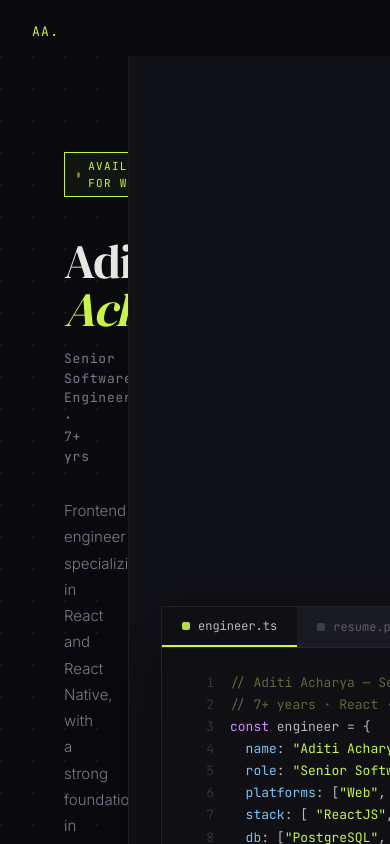
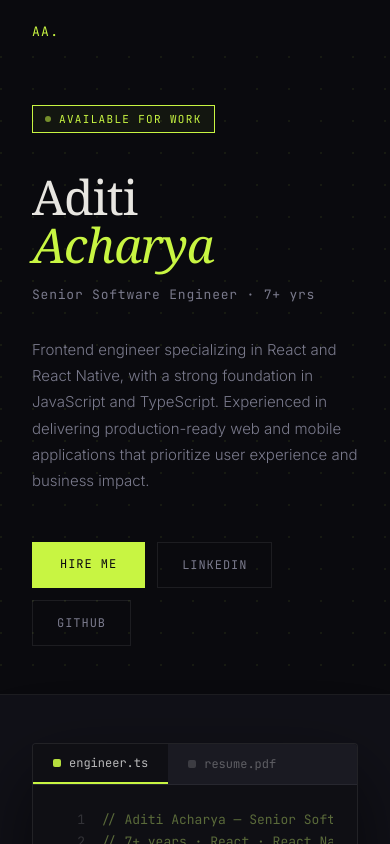
Before and after one commit to coder10101/portfolio-aditi, a React (Vite) app: page / in a window 390 px wide. Shown: the top 844 px of the page. Built offline with nearby package versions, Linux system fonts and the light colour scheme.

Commit message:
style: added tailwind classes

```diff
--- a/src/assets/styles/sectionLabel.css
+++ /dev/null
@@ -1,20 +0,0 @@
-.section-label {
-  display: flex;
-  align-items: baseline;
-  gap: 1.5rem;
-}
-
-.section-label__index {
-  font-family: "JetBrains Mono", monospace;
-  font-size: 11px;
-  letter-spacing: 0.12em;
-  color: var(--primary);
-}
-
-.section-label__title {
-  font-family: "DM Serif Display", serif;
-  font-size: clamp(2rem, 4vw, 3rem);
-  color: var(--foreground);
-  margin: 0;
-  line-height: 1;
-}
--- a/src/components/About/About.tsx
+++ b/src/components/About/About.tsx
@@ -5,11 +5,7 @@ export function About() {
   return (
     <section
       id="about"
-      style={{
-        minHeight: "100vh",
-        display: "grid",
-        gridTemplateColumns: "1fr 1fr",
-      }}
+      className="min-h-screen grid grid-cols-2 max-md:grid-cols-1"
     >
       <AboutSection />
       <CodeEditorSection />
--- a/src/components/About/AboutSection.tsx
+++ b/src/components/About/AboutSection.tsx
@@ -1,122 +1,47 @@
 export function AboutSection() {
   return (
-    <div
-      style={{
-        display: "flex",
-        flexDirection: "column",
-        justifyContent: "center",
-        padding: "6rem 4rem",
-        borderRight: "1px solid var(--border)",
-        position: "relative",
-        overflow: "hidden",
-      }}
-    >
+    <div className="relative flex flex-col justify-center px-16 py-24 border-r border-[var(--border)] overflow-hidden max-md:px-8 max-md:py-12 max-md:border-r-0 max-md:border-b">
+      {/* Dot grid background */}
       <div
+        className="absolute inset-0 pointer-events-none"
         style={{
-          position: "absolute",
-          inset: 0,
           backgroundImage:
             "radial-gradient(circle at 1px 1px, rgba(200,245,66,0.07) 1px, transparent 0)",
           backgroundSize: "32px 32px",
-          pointerEvents: "none",
         }}
       />
 
-      <div style={{ position: "relative", zIndex: 1 }}>
-        <div
-          style={{
-            display: "inline-flex",
-            alignItems: "center",
-            gap: "8px",
-            fontFamily: "'JetBrains Mono', monospace",
-            fontSize: "11px",
-            letterSpacing: "0.12em",
-            color: "var(--primary)",
-            marginBottom: "2.5rem",
-            padding: "5px 12px",
-            border: "1px solid var(--primary)",
-            background: "rgba(200,245,66,0.05)",
-          }}
-        >
-          <span
-            style={{
-              width: "6px",
-              height: "6px",
-              borderRadius: "50%",
-              background: "var(--primary)",
-              animation: "pulse 2s ease-in-out infinite",
-            }}
-          />
+      <div className="relative z-10">
+        {/* Badge */}
+        <div className="inline-flex items-center gap-2 font-mono text-[11px] tracking-[0.12em] text-[var(--primary)] mb-10 px-3 py-[5px] border border-[var(--primary)] bg-[rgba(200,245,66,0.05)]">
+          <span className="w-[6px] h-[6px] rounded-full bg-[var(--primary)] animate-pulse" />
           AVAILABLE FOR WORK
         </div>
 
-        <h1
-          style={{
-            fontFamily: "'DM Serif Display', serif",
-            fontSize: "clamp(3rem, 6vw, 5.5rem)",
-            lineHeight: 1,
-            letterSpacing: "-0.02em",
-            color: "var(--foreground)",
-            margin: "0 0 1rem",
-          }}
-        >
+        {/* Name */}
+        <h1 className="font-serif text-[clamp(3rem,6vw,5.5rem)] leading-none tracking-[-0.02em] text-[var(--foreground)] m-0 mb-4">
           Aditi <br />
-          <span style={{ fontStyle: "italic", color: "var(--primary)" }}>
-            Acharya
-          </span>
+          <span className="italic text-[var(--primary)]">Acharya</span>
         </h1>
 
-        <div
-          style={{
-            fontFamily: "'JetBrains Mono', monospace",
-            fontSize: "13px",
-            color: "var(--muted-foreground)",
-            letterSpacing: "0.06em",
-            marginBottom: "2rem",
-          }}
-        >
+        {/* Title */}
+        <div className="font-mono text-[13px] text-[var(--muted-foreground)] tracking-[0.06em] mb-8">
           Senior Software Engineer · 7+ yrs
         </div>
 
-        <p
-          style={{
-            fontFamily: "'Inter', sans-serif",
-            fontSize: "15px",
-            lineHeight: 1.75,
-            color: "var(--muted-foreground)",
-            fontWeight: 300,
-            margin: "0 0 3rem",
-            maxWidth: "420px",
-          }}
-        >
+        {/* Bio */}
+        <p className="font-sans text-[15px] leading-[1.75] text-[var(--muted-foreground)] font-light m-0 mb-12 max-w-[420px]">
           Frontend engineer specializing in React and React Native, with a
           strong foundation in JavaScript and TypeScript. Experienced in
           delivering production-ready web and mobile applications that
           prioritize user experience and business impact.
         </p>
 
-        <div style={{ display: "flex", gap: "0.75rem", flexWrap: "wrap" }}>
+        {/* CTAs */}
+        <div className="flex gap-3 flex-wrap">
           <a
             href="mailto:aditiacharya2@gmail.com"
-            style={{
-              fontFamily: "'JetBrains Mono', monospace",
-              fontSize: "12px",
-              letterSpacing: "0.08em",
-              color: "#0a0a0e",
-              background: "var(--primary)",
-              padding: "13px 28px",
-              textDecoration: "none",
-              transition: "transform 0.15s, box-shadow 0.15s",
-            }}
-            onMouseEnter={(e) => {
-              e.currentTarget.style.transform = "translateY(-2px)";
-              e.currentTarget.style.boxShadow =
-                "0 8px 24px rgba(200,245,66,0.25)";
-            }}
-            onMouseLeave={(e) => {
-              e.currentTarget.style.transform = "translateY(0)";
-              e.currentTarget.style.boxShadow = "none";
-            }}
+            className="font-mono text-[12px] tracking-[0.08em] text-[#0a0a0e] bg-[var(--primary)] px-7 py-[13px] no-underline transition-transform duration-150 hover:-translate-y-[2px] hover:shadow-[0_8px_24px_rgba(200,245,66,0.25)]"
           >
             HIRE ME
           </a>
@@ -133,24 +58,7 @@ export function AboutSection() {
               href={l.href}
               target="_blank"
               rel="noreferrer"
-              style={{
-                fontFamily: "'JetBrains Mono', monospace",
-                fontSize: "12px",
-                letterSpacing: "0.08em",
-                color: "var(--muted-foreground)",
-                border: "1px solid var(--border)",
-                padding: "13px 24px",
-                textDecoration: "none",
-                transition: "color 0.2s, border-color 0.2s",
-              }}
-              onMouseEnter={(e) => {
-                e.currentTarget.style.color = "var(--primary)";
-                e.currentTarget.style.borderColor = "var(--primary)";
-              }}
-              onMouseLeave={(e) => {
-                e.currentTarget.style.color = "var(--muted-foreground)";
-                e.currentTarget.style.borderColor = "var(--border)";
-              }}
+              className="font-mono text-[12px] tracking-[0.08em] text-[var(--muted-foreground)] border border-[var(--border)] px-6 py-[13px] no-underline transition-colors duration-200 hover:text-[var(--primary)] hover:border-[var(--primary)]"
             >
               {l.label.toUpperCase()}
             </a>
--- a/src/components/SectionLabel.tsx
+++ b/src/components/SectionLabel.tsx
@@ -1,5 +1,3 @@
-import "../assets/styles/sectionLabel.css";
-
 interface SectionLabelProps {
   index: string;
   title: string;
@@ -7,9 +5,16 @@ interface SectionLabelProps {
 
 export function SectionLabel({ index, title }: SectionLabelProps) {
   return (
-    <div className="section-label">
-      <span className="section-label__index">{index}</span>
-      <h2 className="section-label__title">{title}</h2>
+    <div className="flex items-baseline gap-6">
+      <span className="font-mono text-[11px] tracking-[0.12em] text-[var(--primary)]">
+        {index}
+      </span>
+      <h2
+        className="text-[clamp(2rem,4vw,3rem)] text-[var(--foreground)] m-0 leading-none"
+        style={{ fontFamily: "'DM Serif Display', serif" }}
+      >
+        {title}
+      </h2>
     </div>
   );
 }
--- a/tailwind.config.js
+++ b/tailwind.config.js
@@ -2,7 +2,13 @@
 export default {
   content: ["./index.html", "./src/**/*.{js,ts,jsx,tsx}"],
   theme: {
-    extend: {},
+    extend: {
+      fontFamily: {
+        mono: ["'JetBrains Mono'", "monospace"],
+        sans: ["'Inter'", "sans-serif"],
+        display: ["'DM Serif Display'", "serif"],
+      },
+    },
   },
   plugins: [],
 };
```
